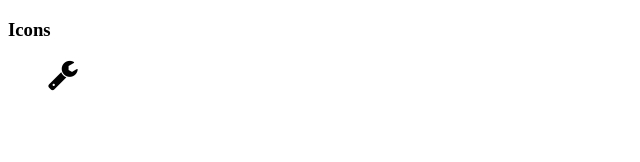
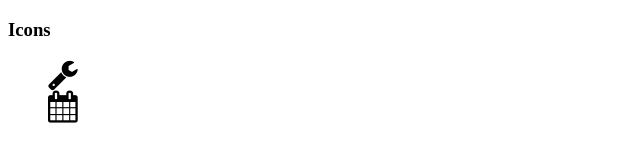
Before and after one commit to btgjisan/btgjisan.github.io, a plain HTML site: page fontawesome/index.html in a window 1280 px wide. Shown: the whole page, without its empty margins (0-640 px from the left). Drawn offline with Linux system fonts and the light colour scheme.

Commit message:
added calendar

```diff
--- a/fontawesome/index.html
+++ b/fontawesome/index.html
@@ -12,6 +12,10 @@
 		<span>
 			<i class="fa fa-wrench"></i>
 		</span>
+		<br>
+		<span>
+			<i class="fa fa-calendar"></i>
+		</span>
 	</ul>
 </div>
 </body>
```
